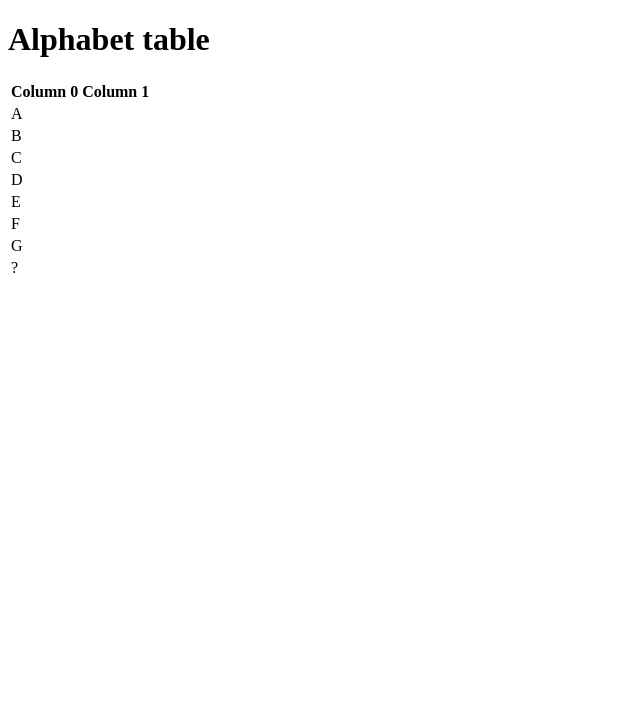
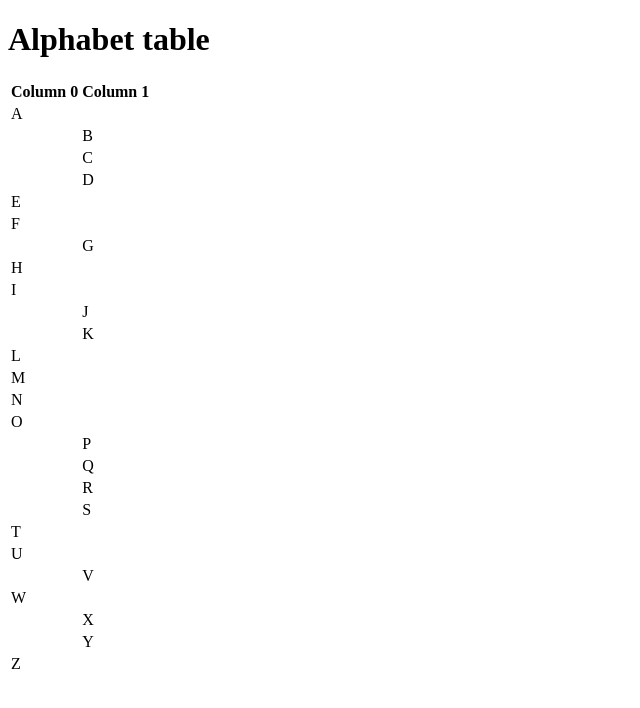
Before and after one commit to comp426-2022-spring/a00-elaine331917, a website: page index.html in a window 1280 px wide. Shown: the whole page, without its empty margins (0-640 px from the left). Drawn offline with Linux system fonts and the light colour scheme.

Commit message:
finished assignment

```diff
--- a/index.html
+++ b/index.html
@@ -17,37 +17,83 @@
                 </thead>
                 <tbody>
                     <tr>
-                        <td>A</td>
-                        <td></td>
+                        <td>A</td><td></td>
                     </tr>
                     <tr>
-                        <td>B</td>
-                        <td></td>
+                        <td></td><td>B</td>
                     </tr>
                     <tr>
-                        <td>C</td>
-                        <td></td>
+                        <td></td><td>C</td>
                     </tr>
                     <tr>
-                        <td>D</td>
-                        <td></td>
+                        <td></td><td>D</td>
                     </tr>
                     <tr>
-                        <td>E</td>
-                        <td></td>
+                        <td>E</td><td></td>
                     </tr>
                     <tr>
-                        <td>F</td>
-                        <td></td>
+                        <td>F</td><td></td>
                     </tr>
 
                     <tr>
-                        <td>G</td>
-                        <td></td>
+                        <td></td><td>G</td>
                     </tr>
                     <tr>
-                        <td>?</td>
-                        <td></td>
+                        <td>H</td><td></td>
+                    </tr>
+                    <tr>
+                        <td>I</td><td></td>
+                    </tr>
+                    <tr>
+                        <td></td><td>J</td>
+                    </tr>
+                    <tr>
+                        <td></td><td>K</td>
+                    </tr>
+                    <tr>
+                        <td>L</td><td></td>
+                    </tr>
+                    <tr>
+                        <td>M</td><td></td>
+                    </tr>
+                    <tr>
+                        <td>N</td><td></td>
+                    </tr>
+                    <tr>
+                        <td>O</td><td></td>
+                    </tr>
+                    <tr>
+                        <td></td><td>P</td>
+                    </tr>
+                    <tr>
+                        <td></td><td>Q</td>
+                    </tr>
+                    <tr>
+                        <td></td><td>R</td>
+                    </tr>
+                    <tr>
+                        <td></td><td>S</td>
+                    </tr>
+                    <tr>
+                        <td>T</td><td></td>
+                    </tr>
+                    <tr>
+                        <td>U</td><td></td>
+                    </tr>
+                    <tr>
+                        <td></td><td>V</td>
+                    </tr>
+                    <tr>
+                        <td>W</td><td></td>
+                    </tr>
+                    <tr>
+                        <td></td><td>X</td>
+                    </tr>
+                    <tr>
+                        <td></td><td>Y</td>
+                    </tr>
+                    <tr>
+                        <td>Z</td><td></td>
                     </tr>
                 </tbody>
             </table>
--- a/package.json
+++ b/package.json
@@ -15,5 +15,8 @@
   "bugs": {
     "url": "https://github.com/comp426-2022-spring/a00-elaine331917/issues"
   },
-  "homepage": "https://github.com/comp426-2022-spring/a00-elaine331917#readme"
+  "homepage": "https://github.com/comp426-2022-spring/a00-elaine331917#readme",
+  "dependencies": {
+    "browser-sync": "^2.27.7"
+  }
 }
```
Also changed, not shown: 1 other file.
